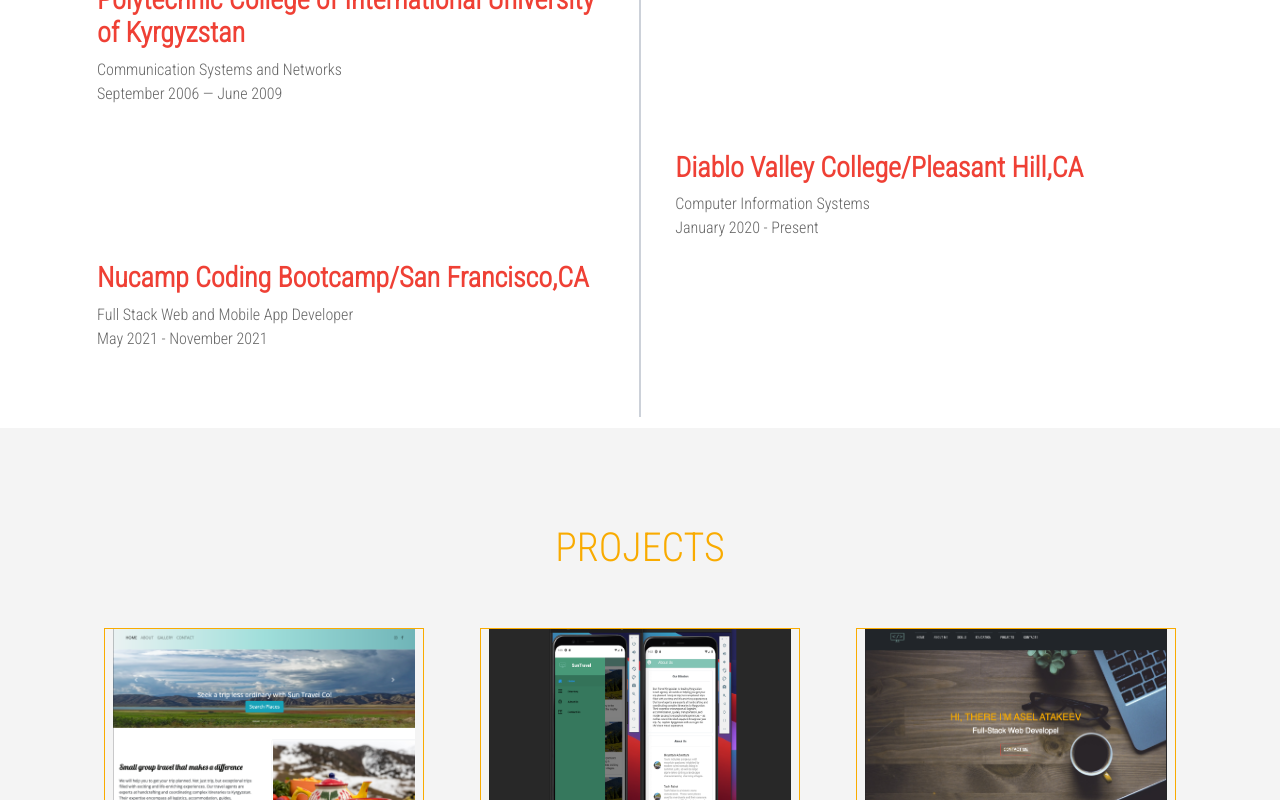
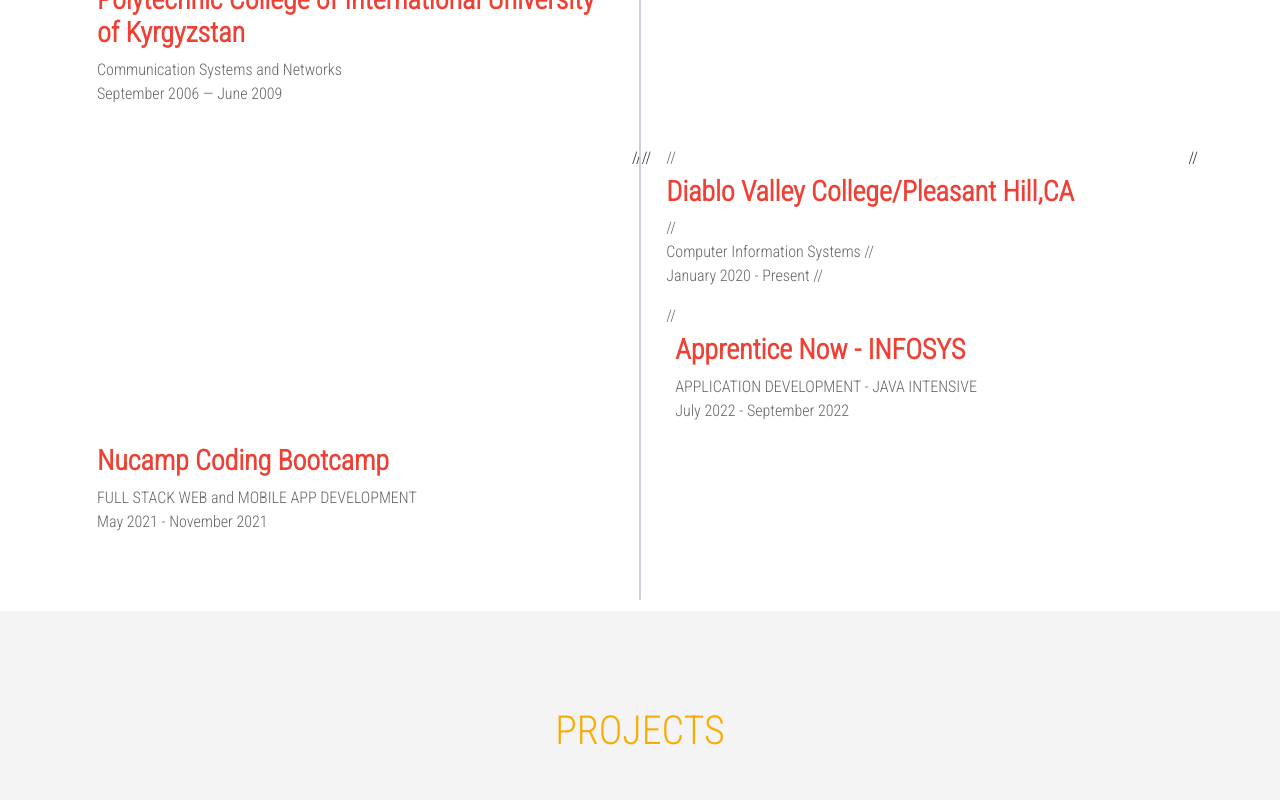
Before and after one commit to Aselya8/profile-portfolio, a React (Create React App) app: page / in a window 1280 px wide. Shown: the part 1962-2762 px from the top of the page. Built offline with nearby package versions, Linux system fonts and the light colour scheme.

Commit message:
added "timeline-content

```diff
--- a/src/components/Education.js
+++ b/src/components/Education.js
@@ -20,25 +20,39 @@
                     </div>
                 </div>
 
+
+                /*
+                //<div className="timeline-block timeline-block-right">
+                //  <div className="marker"></div>
+                //     <div className="timeline-content">
+                //     <h3>Diablo Valley College/Pleasant Hill,CA</h3>
+                //     <p> Computer Information Systems
+                //     <br /> January 2020 - Present
+                //     </p>
+                //     </div>
+                // </div>*/
+
                 <div className="timeline-block timeline-block-right">
                     <div className="marker"></div>
                     <div className="timeline-content">
-                    <h3>Diablo Valley College/Pleasant Hill,CA</h3>
-                    <p> Computer Information Systems
-                    <br /> January 2020 - Present
+                    <h3>Apprentice Now - INFOSYS </h3>
+                    <p> APPLICATION DEVELOPMENT - JAVA INTENSIVE
+                    <br /> July 2022 - September 2022
                     </p>
                     </div>
                 </div>
 
+
                 <div className="timeline-block timeline-block-left">
                     <div className="marker"></div>
                     <div className="timeline-content">
-                    <h3>Nucamp Coding Bootcamp/San Francisco,CA</h3>
-                    <p> Full Stack Web and Mobile App Developer
+                    <h3>Nucamp Coding Bootcamp</h3>
+                    <p> FULL STACK WEB and MOBILE APP DEVELOPMENT
                     <br /> May 2021 - November 2021
                     </p>
                     </div>
                 </div>
+
 
             </div>
         </div>
```
Also changed, not shown: 1 other file (tests, documents, lock files or other folders).
